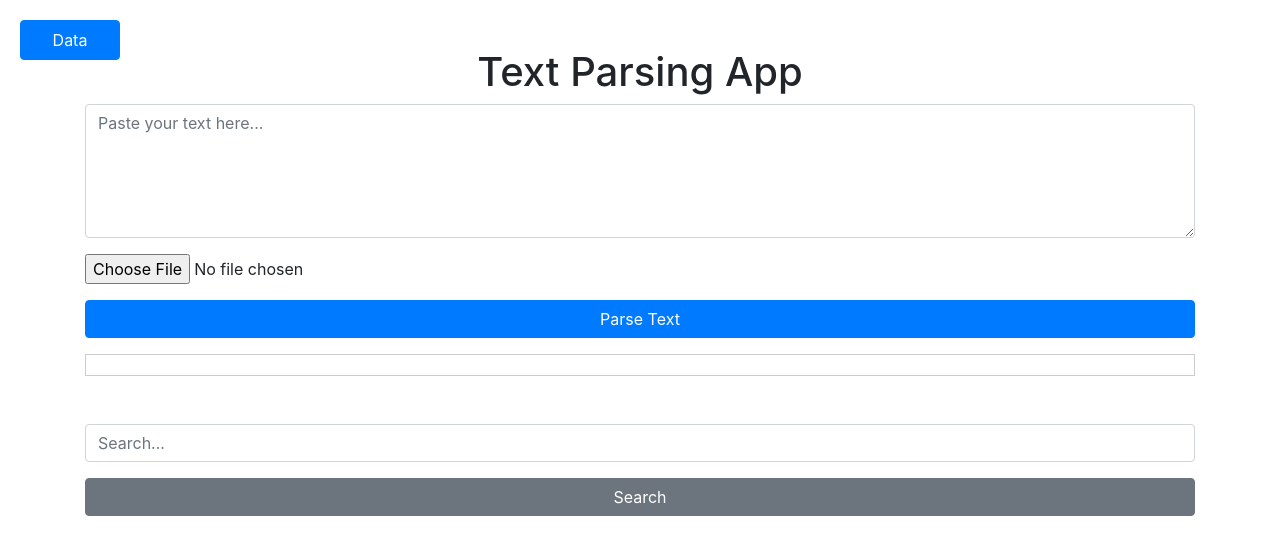
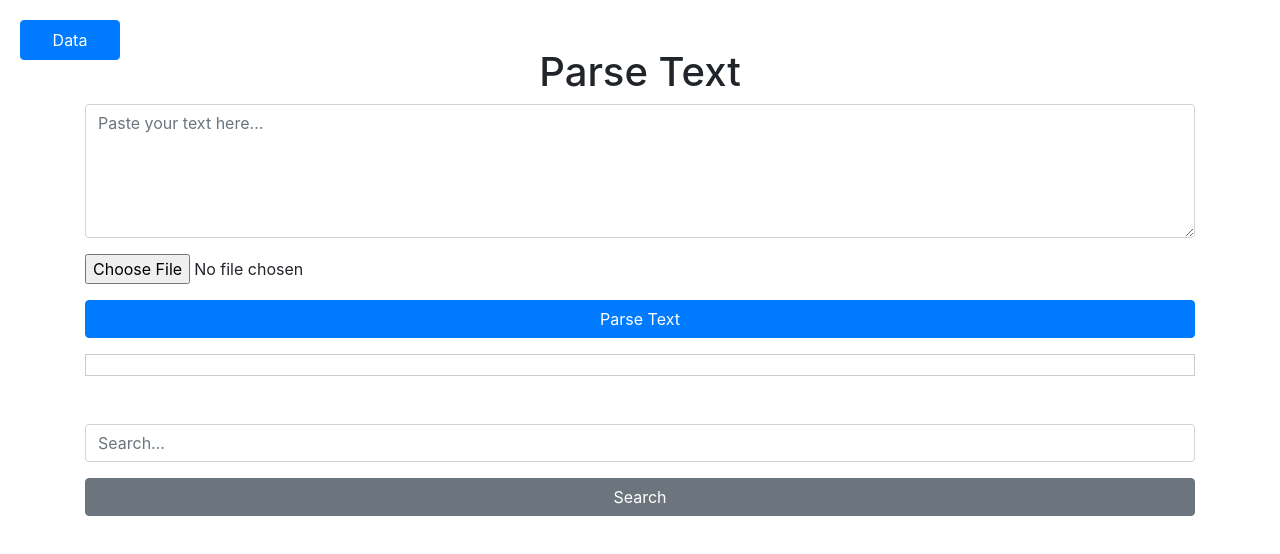
Before and after one commit to Steventanardi/TextParsing, a website: page index.html in a window 1280 px wide. Drawn offline with nearby package versions, Linux system fonts and the light colour scheme.

Commit message:
Update index.html

```diff
--- a/index.html
+++ b/index.html
@@ -10,7 +10,7 @@
 <body>
     <button onclick="window.location.href='view.html'" class="btn btn-primary top-left-button">Data</button>
     <div class="container mt-5">
-        <h1 class="text-center">Text Parsing App</h1>
+        <h1 class="text-center">Parse Text</h1>
         <div class="form-group">
             <textarea id="inputText" class="form-control" rows="5" placeholder="Paste your text here..."></textarea>
         </div>
```
